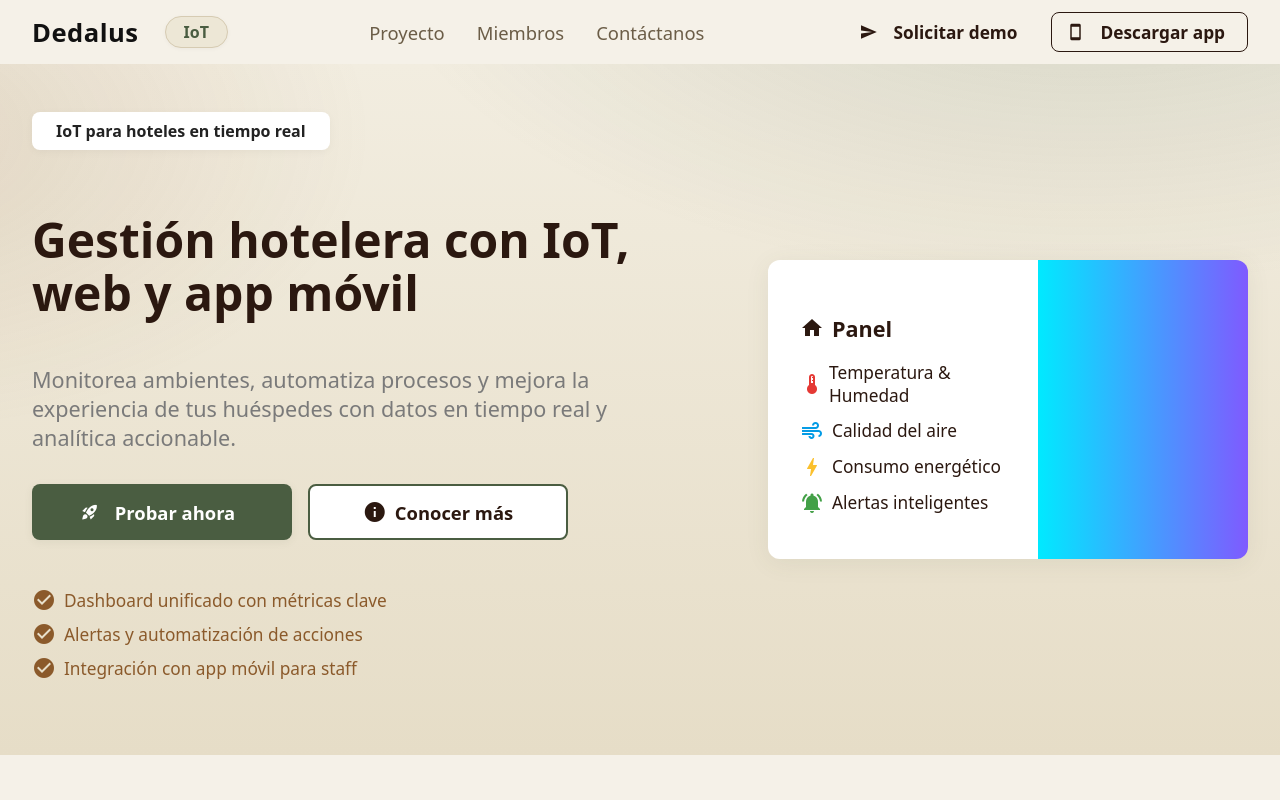
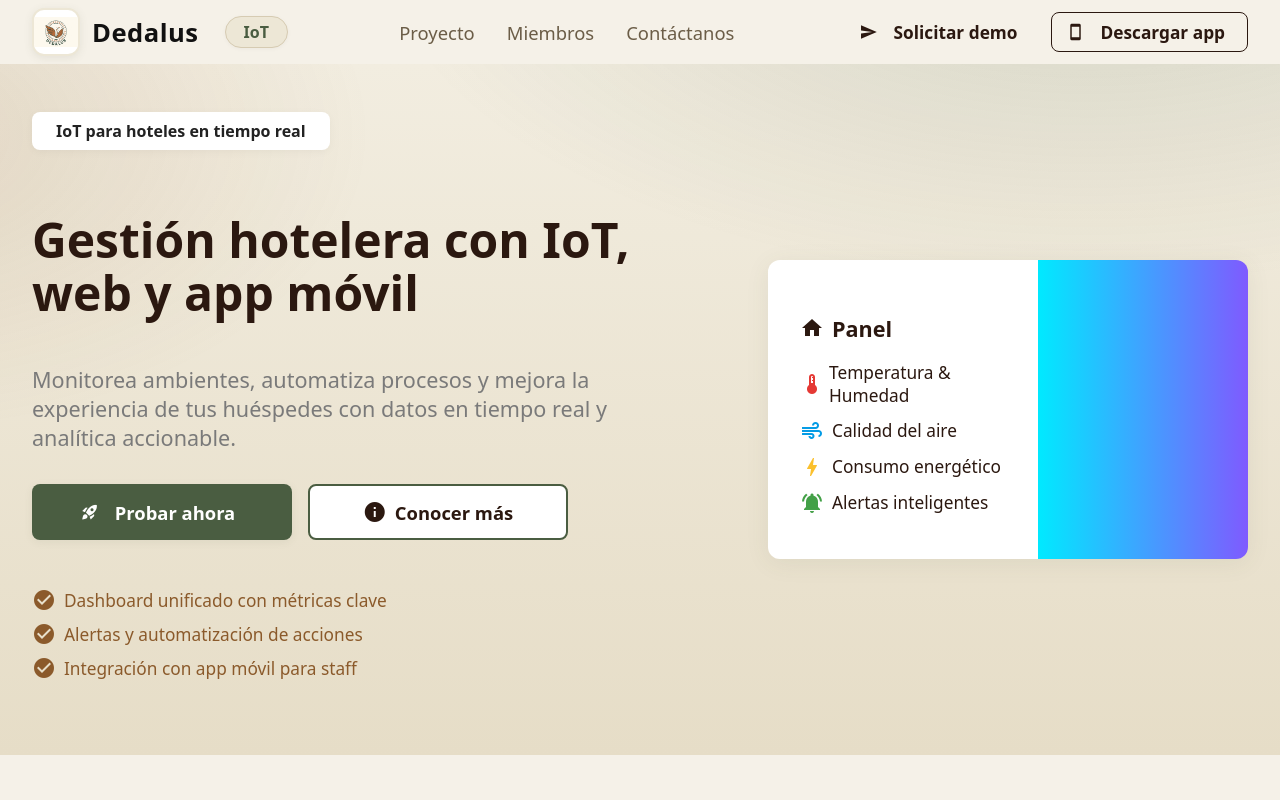
Before and after one commit to KamaqLabs/Dedalus_Landing_Page, an Angular app: page / in a window 1280 px wide. Shown: the top 800 px of the page. Built offline with nearby package versions, Linux system fonts and the light colour scheme.

Commit message:
feat: add dedalus logo in navbar

```diff
--- a/src/app/components/navbar/navbar.css
+++ b/src/app/components/navbar/navbar.css
@@ -20,7 +20,21 @@
   letter-spacing: 0.5px;
   display: flex;
   align-items: center;
-  gap: 2px;
+  gap: 12px;
+}
+.navbar-logo-img {
+  width: 44px;
+  height: 44px;
+  object-fit: contain;
+  border-radius: 12px;
+  box-shadow: 0 2px 8px rgba(74,93,65,0.10);
+  background: #fff;
+  border: 2px solid #ede7d6;
+  transition: box-shadow 0.2s, transform 0.2s;
+}
+.navbar-logo-img:hover {
+  box-shadow: 0 4px 16px rgba(74,93,65,0.18);
+  transform: scale(1.07);
 }
 .logo-bold {
   color: #111;
--- a/src/app/components/navbar/navbar.html
+++ b/src/app/components/navbar/navbar.html
@@ -2,6 +2,7 @@
 <mat-toolbar class="navbar-toolbar" style="background: #f5f1e8; color: var(--text); box-shadow: none;">
   <div class="navbar-left">
     <span class="navbar-logo">
+      <img src="assets/dedalus_logo.jpg" alt="Dedalus Logo" class="navbar-logo-img" />
       <span class="logo-bold">Dedalus</span>
     </span>
     <span class="navbar-badge">IoT</span>
```
Also changed, not shown: src/assets/dedalus_logo.jpg (added).
